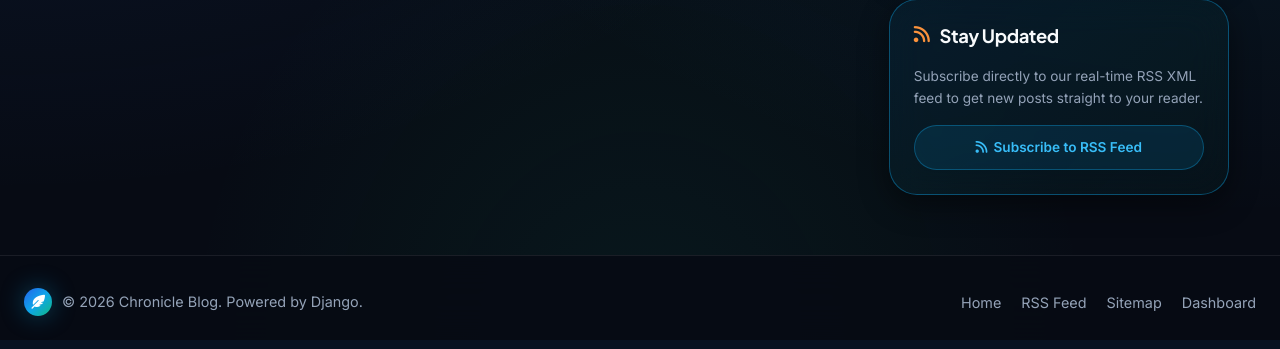
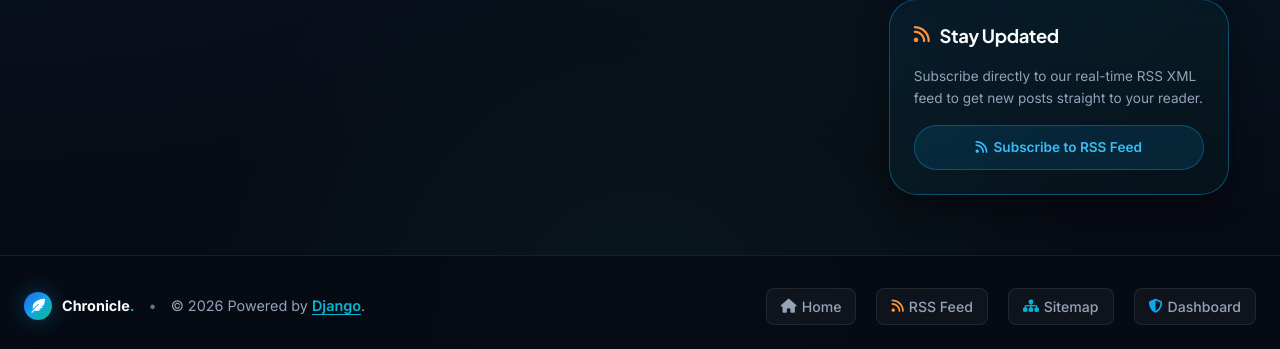
Before and after one commit to Omverma713/django-blog, a Django app: page /blog/ in a window 1280 px wide. Shown: the part 1172-1521 px from the top of the page. Run offline with Django 5.2, Linux system fonts and the light colour scheme; data comes from the database, SQL or seed files in the repository; parts of the project's set-up code (start-up, migrations or seed data) failed here and were passed over.

Commit message:
Add distinct interactive hyperlinks with icons and hover pills to website footer

```diff
--- a/blog/static/css/blog.css
+++ b/blog/static/css/blog.css
@@ -1265,12 +1265,24 @@ a:hover {
 
 .footer-link {
   color: var(--text-muted);
-  font-size: 0.9rem;
+  font-size: 0.88rem;
+  font-weight: 500;
+  padding: 6px 14px;
+  border-radius: var(--radius-sm);
+  background: rgba(255, 255, 255, 0.04);
+  border: 1px solid rgba(255, 255, 255, 0.08);
   transition: var(--transition-fast);
+  display: inline-flex;
+  align-items: center;
+  text-decoration: none;
 }
 
 .footer-link:hover {
-  color: var(--text-main);
+  color: white;
+  background: rgba(255, 255, 255, 0.1);
+  border-color: var(--border-highlight);
+  transform: translateY(-2px);
+  box-shadow: 0 4px 12px rgba(14, 165, 233, 0.2);
 }
 
 /* ===== Keyframe Animations ===== */
--- a/blog/templates/blog/base.html
+++ b/blog/templates/blog/base.html
@@ -165,16 +165,20 @@
   <footer class="site-footer">
     <div class="footer-container">
       <div class="footer-brand">
-        <div class="brand-icon" style="width: 28px; height: 28px; font-size: 14px;">
-          <i class="fa-solid fa-feather-pointed"></i>
-        </div>
-        <span>&copy; 2026 Chronicle Blog. Powered by Django.</span>
+        <a href="{% url 'blog:post_list' %}" style="display: flex; align-items: center; gap: 10px; color: var(--text-main); text-decoration: none;">
+          <div class="brand-icon" style="width: 28px; height: 28px; font-size: 14px;">
+            <i class="fa-solid fa-feather-pointed"></i>
+          </div>
+          <span style="font-weight: 700;">Chronicle<span class="brand-gradient-text">.</span></span>
+        </a>
+        <span style="color: var(--text-subtle); margin: 0 4px;">•</span>
+        <span>&copy; 2026 Powered by <a href="https://www.djangoproject.com/" target="_blank" rel="noopener" style="color: var(--accent-cyan); font-weight: 600; text-decoration: underline; text-underline-offset: 3px;">Django</a>.</span>
       </div>
       <ul class="footer-links">
-        <li><a href="{% url 'blog:post_list' %}" class="footer-link">Home</a></li>
-        <li><a href="{% url 'blog:post_feed' %}" class="footer-link">RSS Feed</a></li>
-        <li><a href="/sitemap.xml" class="footer-link" target="_blank">Sitemap</a></li>
-        <li><a href="/admin/" class="footer-link" target="_blank">Dashboard</a></li>
+        <li><a href="{% url 'blog:post_list' %}" class="footer-link"><i class="fa-solid fa-house" style="margin-right: 5px;"></i>Home</a></li>
+        <li><a href="{% url 'blog:post_feed' %}" class="footer-link"><i class="fa-solid fa-rss" style="margin-right: 5px; color: #fb923c;"></i>RSS Feed</a></li>
+        <li><a href="/sitemap.xml" class="footer-link" target="_blank"><i class="fa-solid fa-sitemap" style="margin-right: 5px; color: var(--accent-cyan);"></i>Sitemap</a></li>
+        <li><a href="/admin/" class="footer-link" target="_blank"><i class="fa-solid fa-shield-halved" style="margin-right: 5px; color: var(--accent-primary);"></i>Dashboard</a></li>
       </ul>
     </div>
   </footer>
```
